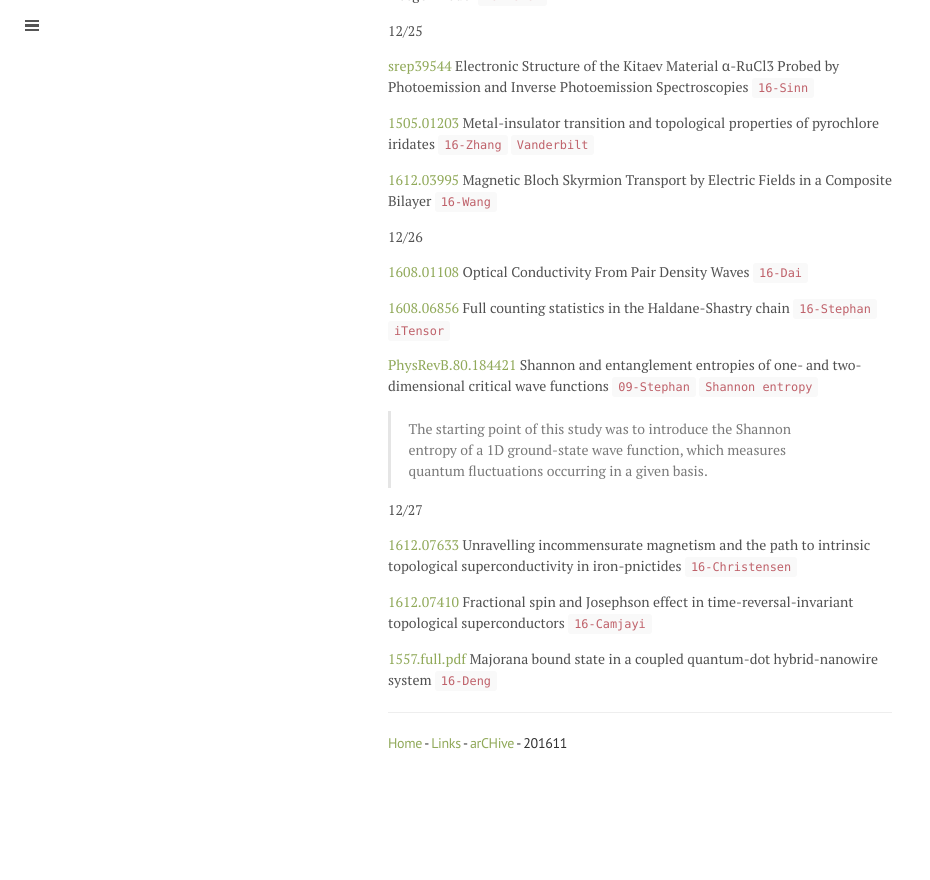
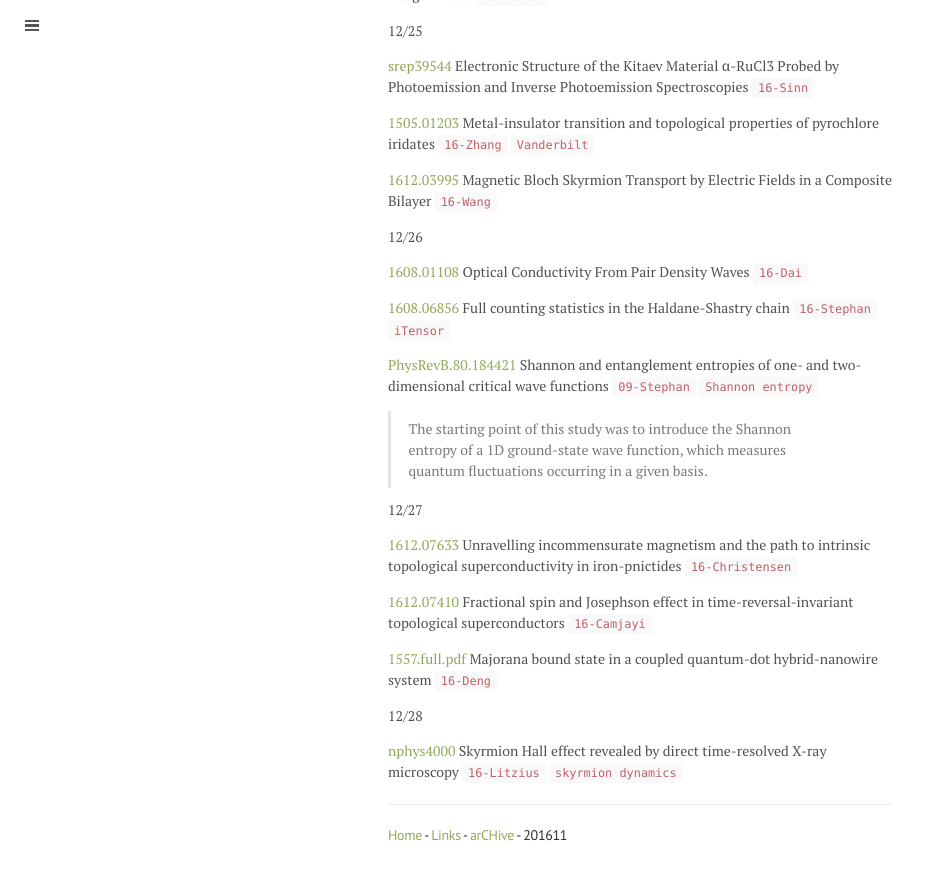
Before and after one commit to qkrwlsghdcjsworlt/work, a Jekyll site: the page built from 201612.md, in a window 1280 px wide and 900 px high, scrolled down 1475 px. Shown: the top 880 px of the window, without its empty margins (0-930 px from the left). Built offline with Jekyll 4.4.1, drawn with Linux system fonts in a browser that asks for light colours; formulas are drawn with MathJax 3; before the commit the page ends 2284 px from its top, so only the background shows below that.

Commit message:
“update”

```diff
--- a/201612.md
+++ b/201612.md
@@ -93,6 +93,10 @@ superconductors `16-Camjayi`
 
 [1557.full.pdf](http://science.sciencemag.org/content/354/6319/1557) Majorana bound state in a coupled quantum-dot hybrid-nanowire system `16-Deng`
 
+12/28
+
+[nphys4000](http://www.nature.com/nphys/journal/vaop/ncurrent/full/nphys4000.html) Skyrmion Hall effect revealed by direct time-resolved X-ray microscopy `16-Litzius` `skyrmion dynamics`
+
 
 
 ---
```
